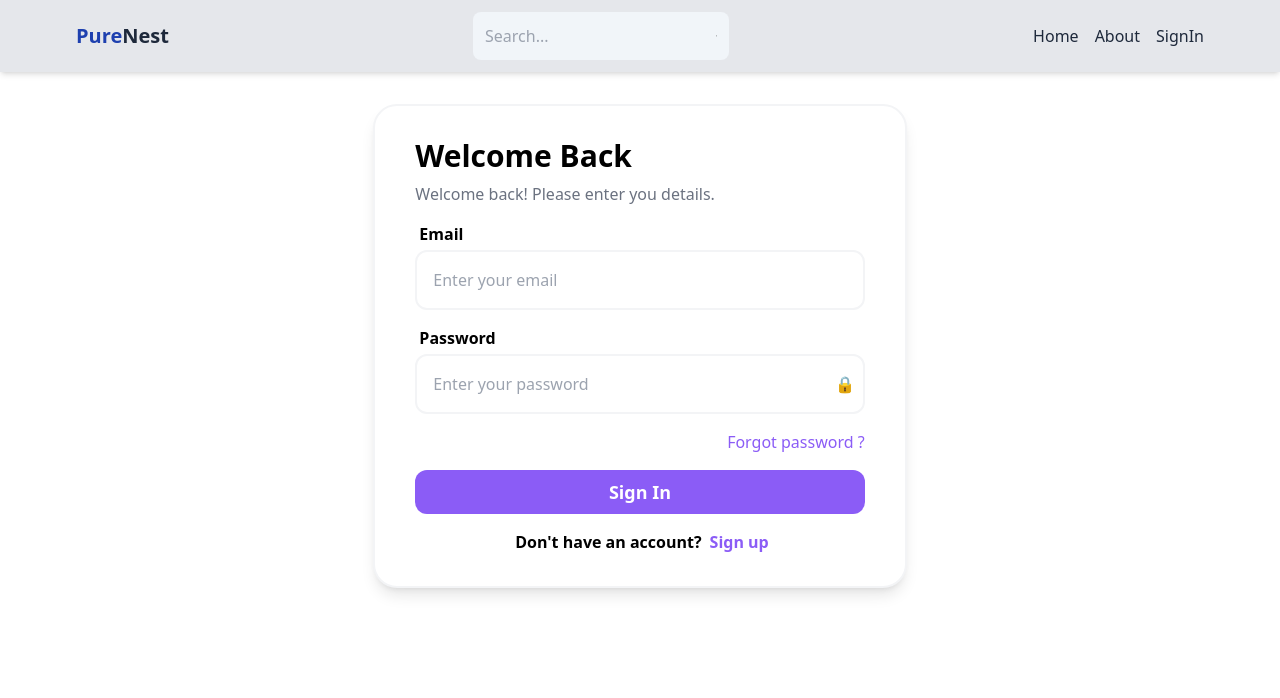
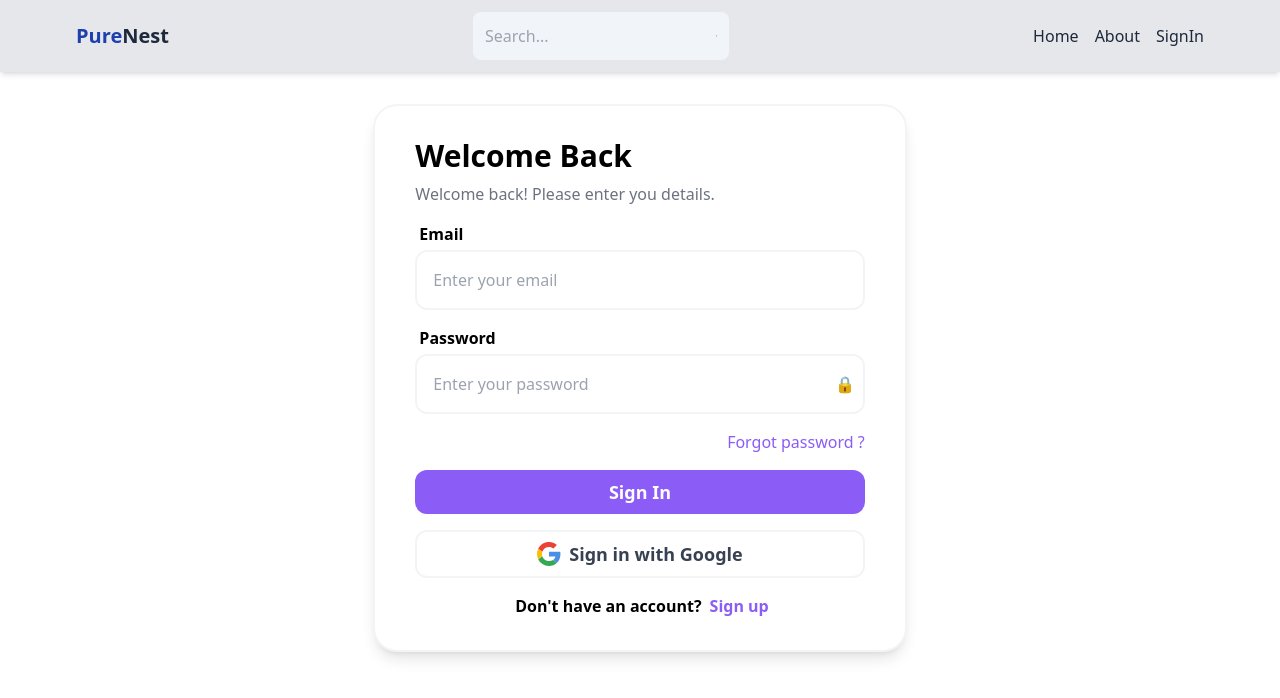
Before and after one commit to Eakesh/PureNest, a React (Vite) app in the folder real_estate_frontend/: page /signin in a window 1280 px wide. Shown: the top 698 px of the page. Built offline with nearby package versions, Linux system fonts and the light colour scheme; no server answers.

Commit message:
adding the Oathu

```diff
--- a/real_estate_frontend/package.json
+++ b/real_estate_frontend/package.json
@@ -11,6 +11,7 @@
   },
   "dependencies": {
     "@reduxjs/toolkit": "^2.0.1",
+    "firebase": "^10.7.1",
     "react": "^18.2.0",
     "react-dom": "^18.2.0",
     "react-icons": "^4.12.0",
--- /dev/null
+++ b/real_estate_frontend/src/components/Oauth.jsx
@@ -0,0 +1,49 @@
+import React from "react";
+import { GoogleAuthProvider, getAuth, signInWithPopup } from "firebase/auth";
+import { app } from "../firebase.config";
+
+export default function Oauth() {
+  const onClickHandler = async () => {
+    try {
+      const provider = new GoogleAuthProvider();
+      const auth = getAuth(app);
+      const result = await signInWithPopup(auth, provider);
+      console.log(result);
+    } catch (e) {
+      console.log(e, "google auth error");
+    }
+  };
+  return (
+    <button
+      onClick={onClickHandler}
+      type="button"
+      className="flex items-center justify-center gap-2 active:scale-[.98] active:duration-75 transition-all hover:scale-[1.01]  ease-in-out transform py-2  rounded-xl text-gray-700 font-semibold text-lg border-2 border-gray-100 "
+    >
+      <svg
+        width="24"
+        height="24"
+        viewBox="0 0 24 24"
+        fill="none"
+        xmlns="http://www.w3.org/2000/svg"
+      >
+        <path
+          d="M5.26644 9.76453C6.19903 6.93863 8.85469 4.90909 12.0002 4.90909C13.6912 4.90909 15.2184 5.50909 16.4184 6.49091L19.9093 3C17.7821 1.14545 15.0548 0 12.0002 0C7.27031 0 3.19799 2.6983 1.24023 6.65002L5.26644 9.76453Z"
+          fill="#EA4335"
+        />
+        <path
+          d="M16.0406 18.0142C14.9508 18.718 13.5659 19.0926 11.9998 19.0926C8.86633 19.0926 6.21896 17.0785 5.27682 14.2695L1.2373 17.3366C3.19263 21.2953 7.26484 24.0017 11.9998 24.0017C14.9327 24.0017 17.7352 22.959 19.834 21.0012L16.0406 18.0142Z"
+          fill="#34A853"
+        />
+        <path
+          d="M19.8342 20.9978C22.0292 18.9503 23.4545 15.9019 23.4545 11.9982C23.4545 11.2891 23.3455 10.5255 23.1818 9.81641H12V14.4528H18.4364C18.1188 16.0119 17.2663 17.2194 16.0407 18.0108L19.8342 20.9978Z"
+          fill="#4A90E2"
+        />
+        <path
+          d="M5.27698 14.2663C5.03833 13.5547 4.90909 12.7922 4.90909 11.9984C4.90909 11.2167 5.03444 10.4652 5.2662 9.76294L1.23999 6.64844C0.436587 8.25884 0 10.0738 0 11.9984C0 13.918 0.444781 15.7286 1.23746 17.3334L5.27698 14.2663Z"
+          fill="#FBBC05"
+        />
+      </svg>
+      Sign in with Google
+    </button>
+  );
+}
--- a/real_estate_frontend/src/components/protectedroute.jsx
+++ b/real_estate_frontend/src/components/protectedroute.jsx
@@ -1,5 +1,5 @@
 import React, { useEffect, useState } from "react";
-import { Outlet, useNavigate, Navigate } from "react-router-dom";
+import { Outlet, Navigate } from "react-router-dom";
 import fetcher from "../utils/utils";
 import { useSelector, useDispatch } from "react-redux";
 import { Logout } from "../redux/user/userSlice";
--- /dev/null
+++ b/real_estate_frontend/src/firebase.config.js
@@ -0,0 +1,16 @@
+// Import the functions you need from the SDKs you need
+import { initializeApp } from "firebase/app";
+// TODO: Add SDKs for Firebase products that you want to use
+// https://firebase.google.com/docs/web/setup#available-libraries
+// Your web app's Firebase configuration
+const firebaseConfig = {
+  apiKey: import.meta.env.VITE_FIRE_BASE_API_KEY,
+  authDomain: "purenest-1c771.firebaseapp.com",
+  projectId: "purenest-1c771",
+  storageBucket: "purenest-1c771.appspot.com",
+  messagingSenderId: "322873566617",
+  appId: "1:322873566617:web:853ac31b5fbde8aac89f08",
+};
+
+// Initialize Firebase
+export const app = initializeApp(firebaseConfig);
--- a/real_estate_frontend/src/pages/signin.jsx
+++ b/real_estate_frontend/src/pages/signin.jsx
@@ -9,6 +9,7 @@ import {
   signInFailure,
   signInSuccess,
 } from "../redux/user/userSlice";
+import Oauth from "../components/Oauth";
 
 export default function Signin() {
   const navigate = useNavigate();
@@ -125,6 +126,7 @@ export default function Signin() {
               >
                 {loading ? <Loading /> : "Sign In"}
               </button>
+              <Oauth />
             </div>
             <div className="mt-4 flex justify-center items-center">
               <p className="md:text-base ml-1 text-sm font-semibold">
--- a/real_estate_frontend/vite.config.js
+++ b/real_estate_frontend/vite.config.js
@@ -1,7 +1,7 @@
-import { defineConfig } from 'vite'
-import react from '@vitejs/plugin-react-swc'
+import { defineConfig } from "vite";
+import react from "@vitejs/plugin-react-swc";
 
 // https://vitejs.dev/config/
 export default defineConfig({
   plugins: [react()],
-})
+});
```
Also changed, not shown: 2 other files (tests, documents, lock files or other folders).
